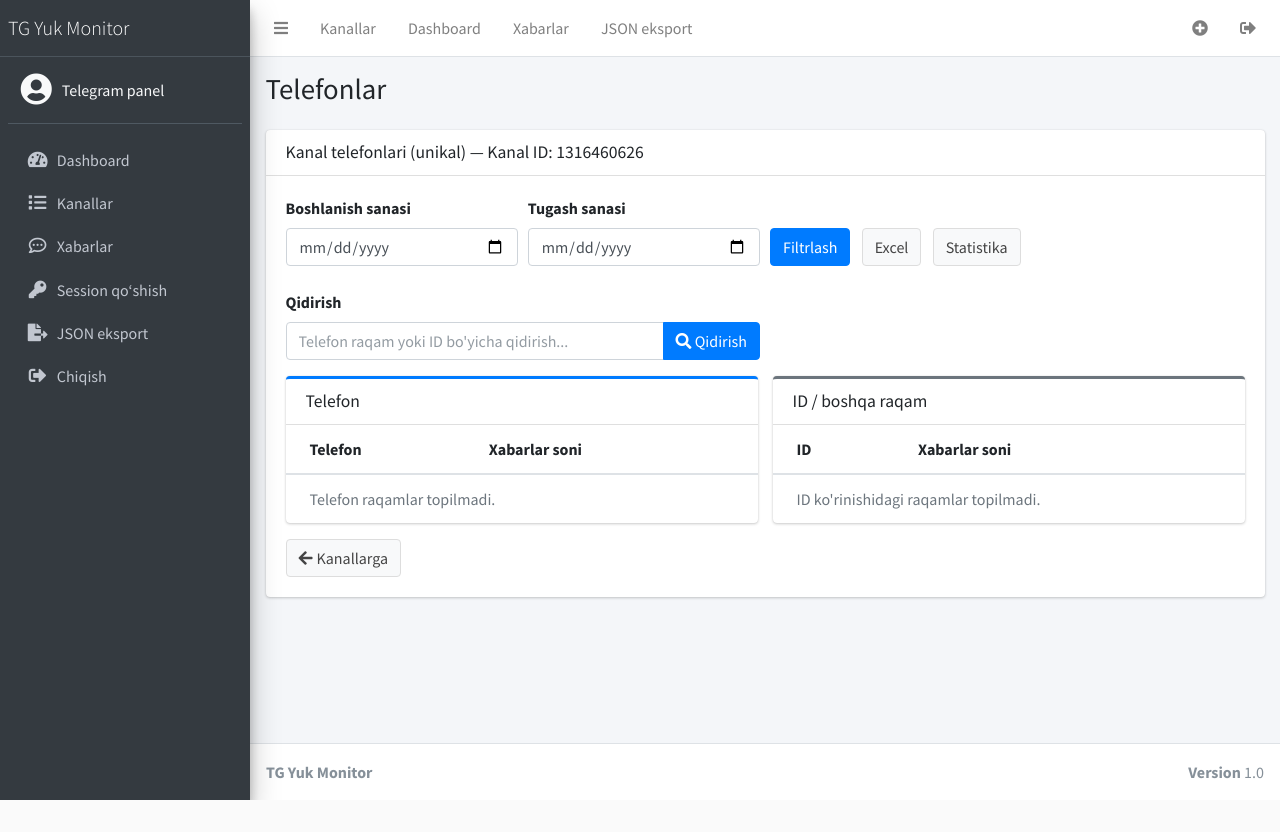
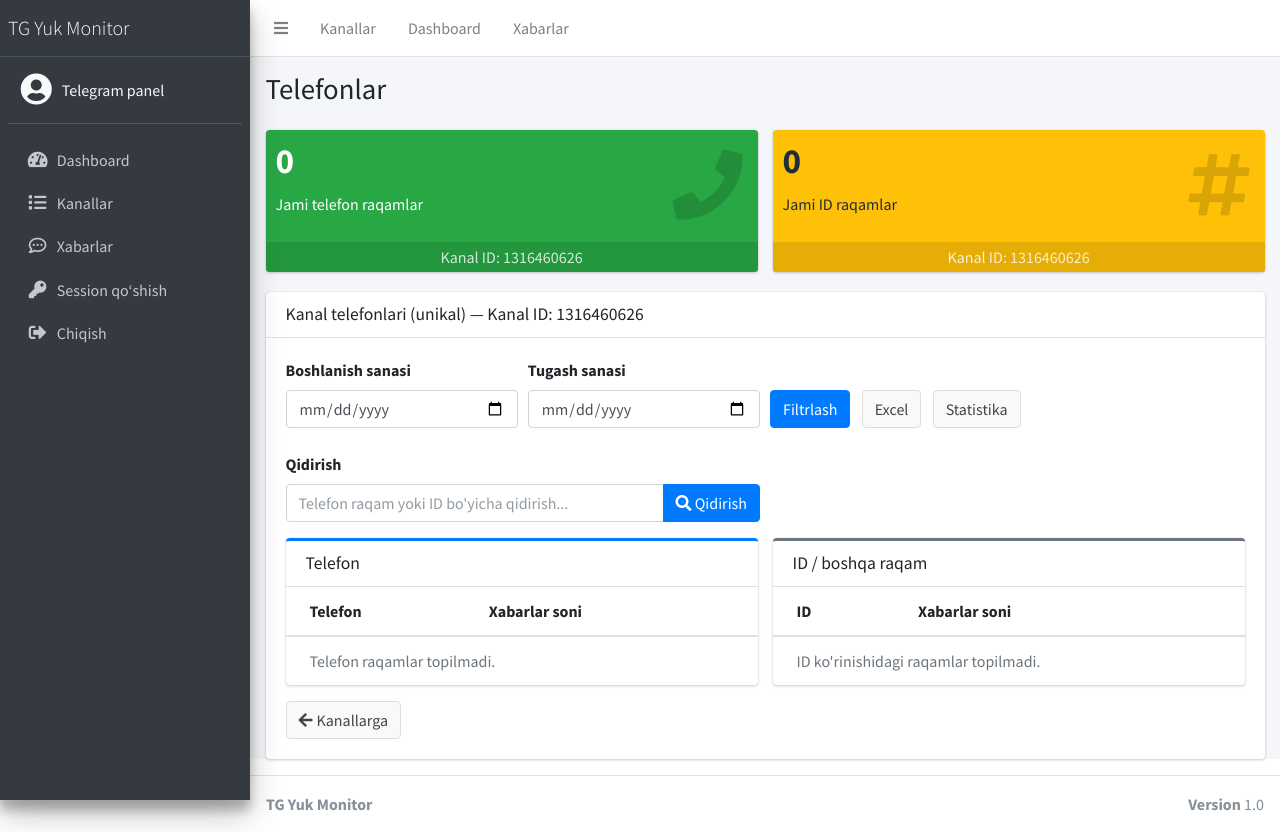
Before and after one commit to Salohiddin08/logistic_tracker1, a Django app: page /stats/1316460626/phones/ in a window 1280 px wide. Before the commit the page ends 800 px from the top, so only its background shows below. Run offline with Django 5.2, Linux system fonts and the light colour scheme; data comes from the database, SQL or seed files in the repository; both versions use the stored data as it was after the commit; parts of the project's set-up code (start-up, migrations or seed data) failed here and were passed over; some libraries are stand-ins or nearby versions.

Commit message:
upgrade 1.1 version

```diff
--- a/telegram_app/views.py
+++ b/telegram_app/views.py
@@ -3,7 +3,7 @@
 import threading
 from django.conf import settings
 from django.contrib.auth import logout
-from django.db.models import Count, Q
+from django.db.models import Count, Q, Min, Max
 from django.http import HttpResponse
 from django.shortcuts import render, redirect, get_object_or_404
 from django.utils import timezone
@@ -11,6 +11,7 @@
 from django.core.paginator import Paginator
 from django.views.decorators.http import require_POST
 from asgiref.sync import async_to_sync
+from django.db import models
 
 from openpyxl import Workbook
 from openpyxl.utils import get_column_letter
@@ -531,6 +532,18 @@
     """
     shipments, date_from, date_to = _get_filtered_shipments(request, channel_id)
 
+    # Agar sana tanlanmagan bo'lsa, barcha yuklar oralig'ini ko'rsatish
+    if not date_from and not date_to:
+        # Eng eski va eng yangi xabar sanalarini topish
+        dates = shipments.aggregate(
+            oldest=models.Min('message__date'),
+            newest=models.Max('message__date')
+        )
+        if dates['oldest']:
+            date_from = dates['oldest'].strftime('%Y-%m-%d')
+        if dates['newest']:
+            date_to = dates['newest'].strftime('%Y-%m-%d')
+
     # A → B yo'nalishlar + dublikat hisobi
     route_qs = (
         shipments
@@ -740,7 +753,16 @@
 
     phone = request.GET.get('phone') or None
     if phone:
-        shipments = shipments.filter(phone=phone)
+        # Telefon raqamini turli formatlarda qidirish
+        # Masalan: +998901234567, 998901234567, 901234567
+        phone_clean = ''.join(filter(str.isdigit, phone))  # Faqat raqamlar
+
+        # Turli formatlarda qidirish (OR logic)
+        shipments = shipments.filter(
+            Q(phone__icontains=phone) |  # Asl format
+            Q(phone__icontains=phone_clean) |  # Faqat raqamlar
+            Q(phone__icontains=phone_clean[-9:]) if len(phone_clean) >= 9 else Q()  # Oxirgi 9 ta raqam
+        )
 
     shipments = shipments.select_related('message__channel').order_by('-message__date')
 
--- a/templates/includes/menu-list.html
+++ b/templates/includes/menu-list.html
@@ -28,12 +28,6 @@
     </a>
   </li>
 
-  <li class="nav-item">
-    <a href="{% url 'export_json' %}" class="nav-link {% if request.path == '/export-json/' %}active{% endif %}">
-      <i class="nav-icon fas fa-file-export"></i>
-      <p>JSON eksport</p>
-    </a>
-  </li>
 
   <li class="nav-item">
     <a href="{% url 'logout' %}" class="nav-link">
--- a/templates/includes/navigation-light.html
+++ b/templates/includes/navigation-light.html
@@ -14,22 +14,8 @@
     <li class="nav-item d-none d-sm-inline-block">
       <a href="{% url 'saved_messages' %}" class="nav-link">Xabarlar</a>
     </li>
-    <li class="nav-item d-none d-sm-inline-block">
-      <a href="{% url 'export_json' %}" class="nav-link">JSON eksport</a>
-    </li>
   </ul>
 
   <ul class="navbar-nav ml-auto">
-    <li class="nav-item">
-      <a class="nav-link" href="{% url 'add_session' %}" title="Session qo‘shish">
-        <i class="fas fa-plus-circle"></i>
-      </a>
-    </li>
-
-    <li class="nav-item">
-      <a class="nav-link" href="{% url 'logout' %}" title="Chiqish">
-        <i class="fas fa-sign-out-alt"></i>
-      </a>
-    </li>
   </ul>
 </nav>
--- a/templates/phones.html
+++ b/templates/phones.html
@@ -3,6 +3,48 @@
 {% block page_title %}Telefonlar{% endblock page_title %}
 
 {% block page_content %}
+<div class="row">
+  <!-- Telefon statistikasi -->
+  <div class="col-lg-6 col-12">
+    <div class="small-box bg-success">
+      <div class="inner">
+        <h3>{{ phone_stats|length }}</h3>
+        <p>Jami telefon raqamlar</p>
+      </div>
+      <div class="icon">
+        <i class="fas fa-phone"></i>
+      </div>
+      <div class="small-box-footer">
+        {% if date_from or date_to %}
+          {% if date_from %}{{ date_from }}{% else %}Boshidan{% endif %} — {% if date_to %}{{ date_to }}{% else %}Hozir{% endif %}
+        {% else %}
+          Kanal ID: {{ channel_id }}
+        {% endif %}
+      </div>
+    </div>
+  </div>
+
+  <!-- ID statistikasi -->
+  <div class="col-lg-6 col-12">
+    <div class="small-box bg-warning">
+      <div class="inner">
+        <h3>{{ id_stats|length }}</h3>
+        <p>Jami ID raqamlar</p>
+      </div>
+      <div class="icon">
+        <i class="fas fa-hashtag"></i>
+      </div>
+      <div class="small-box-footer">
+        {% if date_from or date_to %}
+          {% if date_from %}{{ date_from }}{% else %}Boshidan{% endif %} — {% if date_to %}{{ date_to }}{% else %}Hozir{% endif %}
+        {% else %}
+          Kanal ID: {{ channel_id }}
+        {% endif %}
+      </div>
+    </div>
+  </div>
+</div>
+
 <div class="card">
   <div class="card-header">
     <h3 class="card-title">Kanal telefonlari (unikal) — Kanal ID: {{ channel_id }}</h3>
```
Also changed, not shown: config/settings.py (+20 -13 lines), templates/phone_messages.html (+31 -14 lines), templates/stats.html (+7 -1 lines), db.sqlite3, 2 other files.
